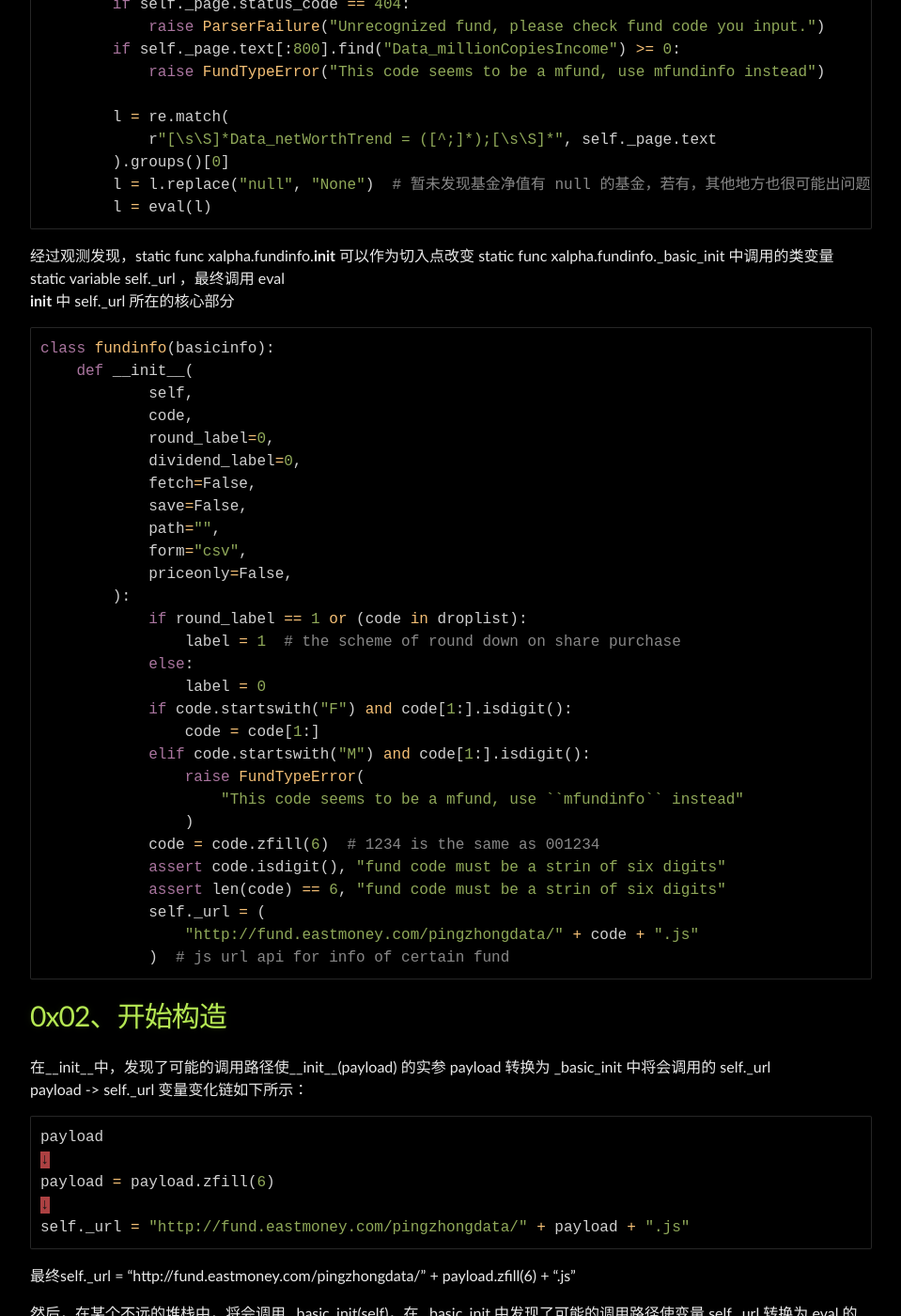
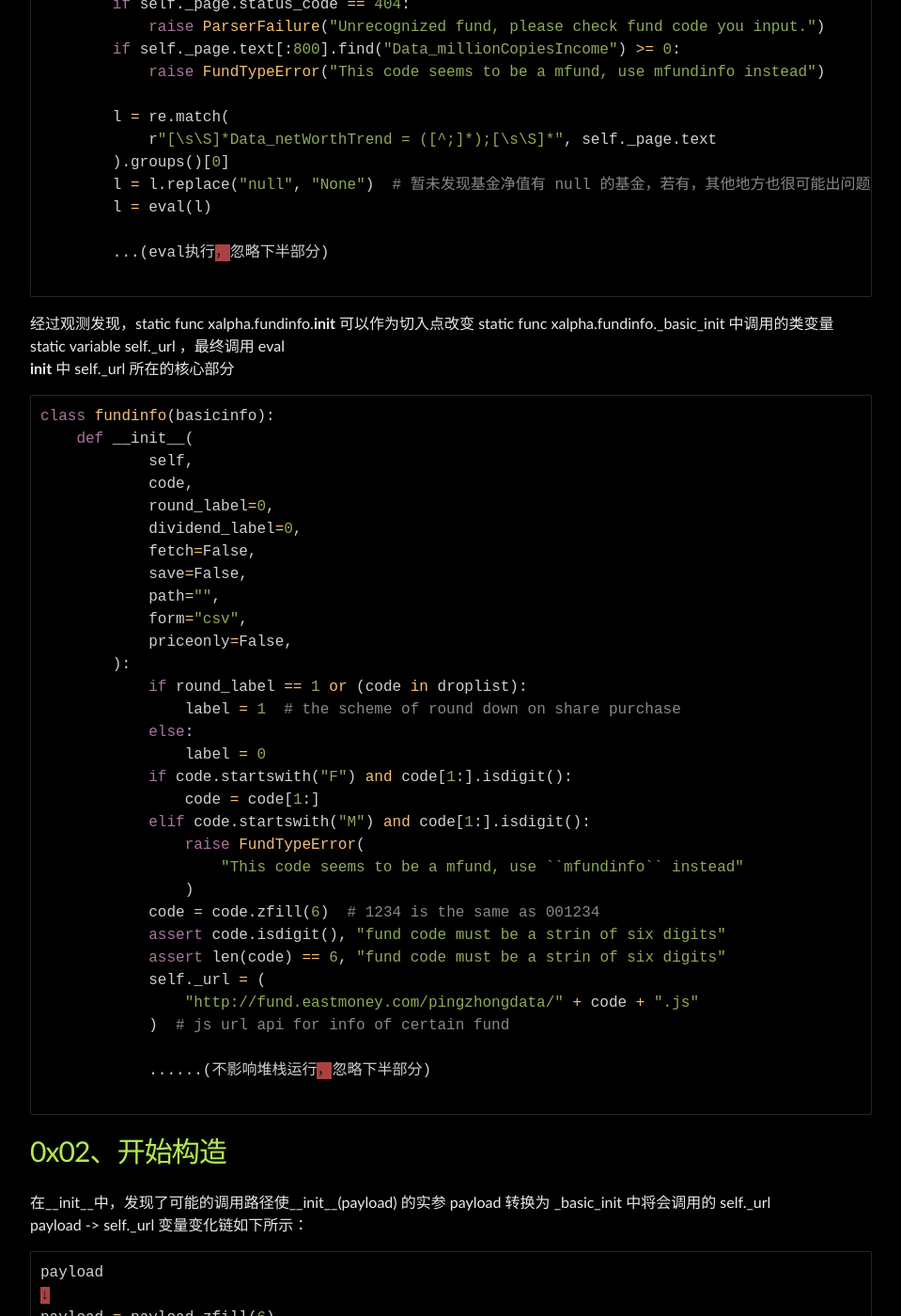
Before and after one commit to Leeyangee/leeyangee.github.io, a Jekyll site: the page built from _posts/2023-07-09-CVE实战 巧挖国产金融类python api库漏洞-高危命令执行0day.md, in a window 1280 px wide and 1400 px high, scrolled down 1007 px. Shown: the whole window at 94% size, without its empty margins (160-1119 px from the left). Built offline with Jekyll 4.4.1, drawn with Linux system fonts in a browser that asks for light colours.

Commit message:
Update 2023-07-09-CVE实战 巧挖国产金融类python api库漏洞-高危命令执行0day.md

````diff
--- a/_posts/2023-07-09-CVE实战 巧挖国产金融类python api库漏洞-高危命令执行0day.md
+++ b/_posts/2023-07-09-CVE实战 巧挖国产金融类python api库漏洞-高危命令执行0day.md
@@ -46,6 +46,9 @@ class fundinfo(basicinfo):
         ).groups()[0]
         l = l.replace("null", "None")  # 暂未发现基金净值有 null 的基金，若有，其他地方也很可能出问题！
         l = eval(l)
+
+        ...(eval执行，忽略下半部分)
+
 ```
 
 经过观测发现，static func xalpha.fundinfo.__init__ 可以作为切入点改变 static func xalpha.fundinfo._basic_init 中调用的类变量 static variable self._url ，最终调用 eval
@@ -79,6 +82,9 @@ class fundinfo(basicinfo):
             self._url = (
                 "http://fund.eastmoney.com/pingzhongdata/" + code + ".js"
             )  # js url api for info of certain fund
+
+            ......(不影响堆栈运行，忽略下半部分)
+
 ```
 
 # [](#header-1)0x02、开始构造
````
